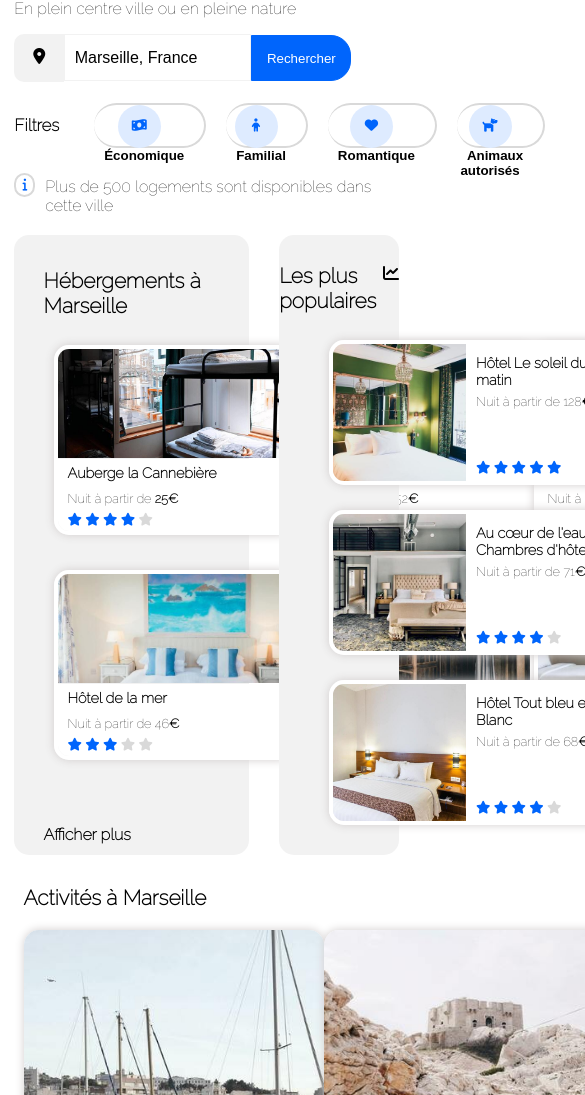
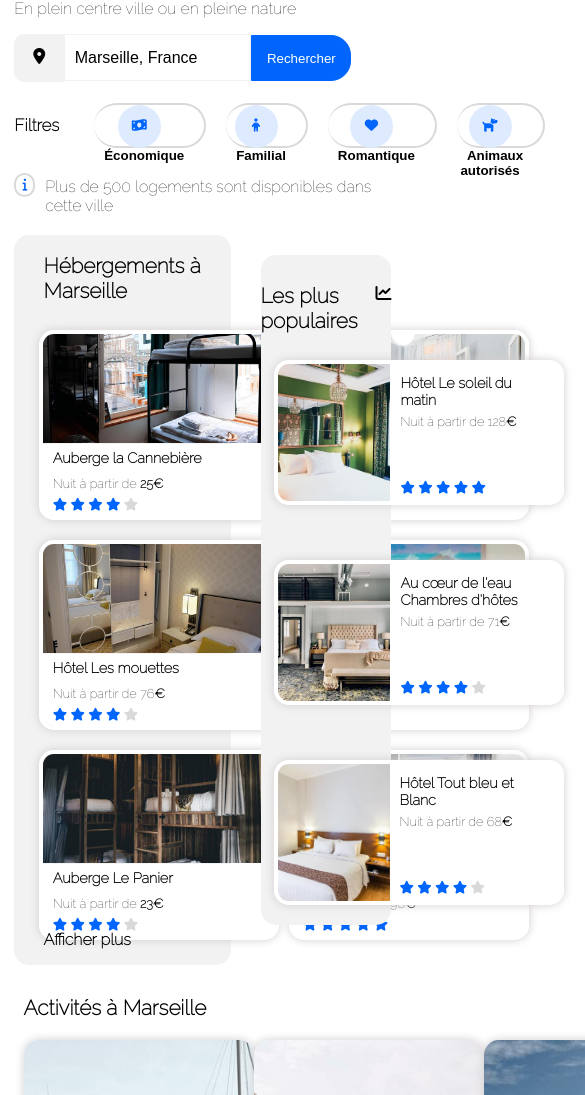
Before and after one commit to Dylan-Marty99/MartyDylan_2_25062021, a plain HTML site: page index.html in a window 390 px wide. Shown: the part 203-1298 px from the top of the page, 585 px wide, since content can reach past the window. Drawn offline with Linux system fonts and the light colour scheme.

Commit message:
Début des media queries
Media queries en max-width 1300px et 1215px

```diff
--- a/CSS/styles.css
+++ b/CSS/styles.css
@@ -306,7 +306,7 @@ button span {
 
 .Populaires_images {
     flex-direction: column;
-    margin-left: 50px;
+    margin-left: 10%;
 }
 
 .Populaires_images a {
@@ -476,3 +476,101 @@ footer a:hover {
     text-decoration: underline;
 }
 /*------------FOOTER---------------------------*/
+/*------------MEDIA QUERIES--------------------*/
+
+@media only screen and (max-width: 1300px) {
+    #Hebergements {
+        height: 600px;
+    }
+
+    #Hebergements_images {
+        padding-left: 0;
+    }
+
+    #Hebergements_images a {
+        margin-left: 10px;
+    }
+
+    #Populaires {
+        height: 600px;
+    }
+
+    .Populaires_images {
+        margin-left: 6%;
+    }
+
+    #Activites_images a, .Activites_images-images, .Activites_images-images img {
+        width: 270px;
+    }
+}
+
+@media only screen and (max-width: 1215px) {
+    nav li {
+        padding-left: 15px;
+    }
+
+    .Inscription {
+        margin-left: 10px;
+    }
+
+    #Hebergements {
+        width: 58%;
+        height: 730px;
+    }
+
+    #Hebergements h1 {
+        padding-top: 0;
+        padding-bottom: 10px;
+    }
+
+    #Hebergements_images {
+        grid-template: repeat(3, 1fr) / repeat(2, 1fr);
+        height: 600px;
+        padding: 0 20px 0 7%;
+    }
+
+    #Hebergements_images a {
+        margin-bottom: 20px;
+    }
+
+    #Afficher_plus {
+    position: relative;   /*--Impossible à bouger--*/
+    bottom: 0;
+    }
+
+    #Populaires {
+        width: 35%;
+        height: 670px;
+        margin-top: 40px;
+    }
+
+    .Populaires_images {
+        margin-left: 10%;
+    }
+
+    .Populaires_images a {
+        margin-bottom: 60px;
+    }
+
+    .Populaires_images-images {
+        width: 290px;
+    }
+
+    #Activites_images a, .Activites_images-images, .Activites_images-images img {
+        width: 230px;
+    }
+
+    #Calanques {
+        padding-top: 7px;
+    }
+
+    .Footer_contenu {
+        width: 200px;
+        margin-right: 110px;
+    }
+
+}
+
+@media only screen and (max-width: 1024px) {
+
+}
--- a/index.html
+++ b/index.html
@@ -295,7 +295,7 @@
                     <div class="Activites_images-images Shadow">
                         <img src="images/activites/4_small/kilyan-sockalingum-NR8-cBCN3aI-unsplash.jpg" alt="Photo Parc National des Calanques à Marseille">
                         <div class="Activites_images_description Shadow">
-                            <h3>Parc National des Calanques</h3>
+                            <h3 id="Calanques">Parc National des Calanques</h3>
                         </div>
                     </div>
                 </a>
```
